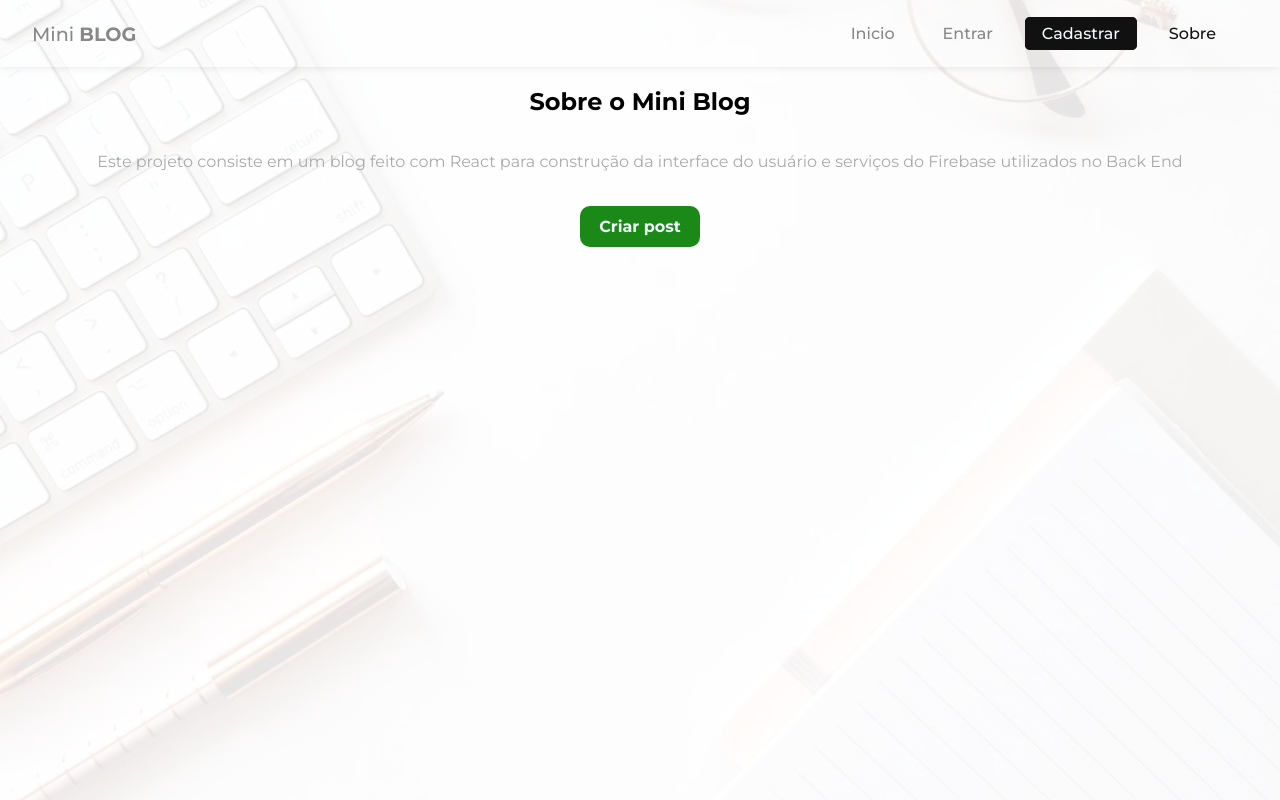
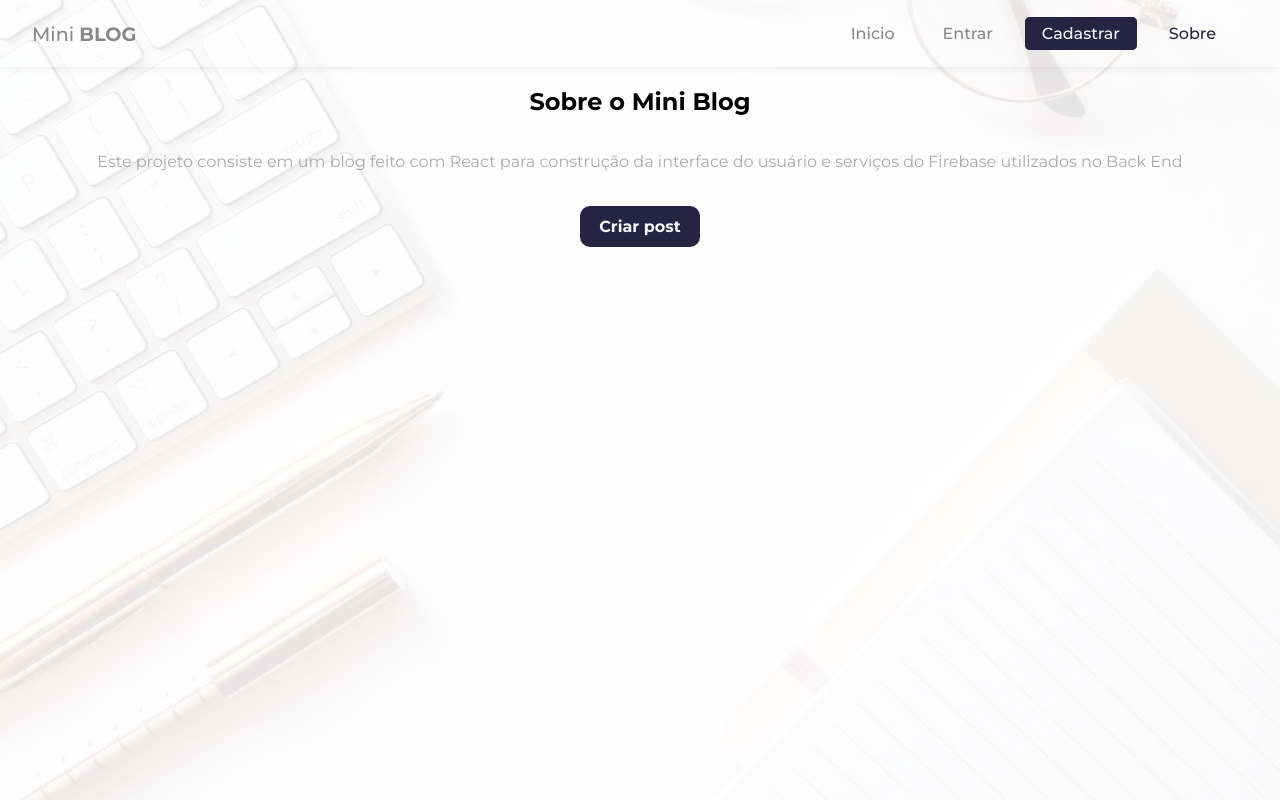
Before and after one commit to SilasRodrigues19/TechBlog, a React (Create React App) app: page /about in a window 1280 px wide. Shown: the top 800 px of the page. Built offline with nearby package versions, Linux system fonts and the light colour scheme; no server answers.

Commit message:
refactor: update button and anchor active color

```diff
--- a/src/components/Navbar/Navbar.module.scss
+++ b/src/components/Navbar/Navbar.module.scss
@@ -22,15 +22,15 @@
       }
     }
     .active {
-      color: #111;
+      color: #272343;
     }
     .signup {
       color: #f1fbfb;
-      background: #111;
-      border: 1px solid #111;
+      background: #272343;
+      border: 1px solid #272343;
       border-radius: 0.3rem;
       &:hover {
-        color: #111;
+        color: #272343;
         background: transparent;
       }
     }
--- a/src/index.scss
+++ b/src/index.scss
@@ -14,7 +14,11 @@ body {
 .container {
   min-height: 100vh;
   &::before {
-    @include backgroundBefore(fixed, .1, url('../src/images/background.webp') no-repeat center / cover);
+    @include backgroundBefore(
+      fixed,
+      0.1,
+      url('../src/images/background.webp') no-repeat center / cover
+    );
   }
 }
 
@@ -70,7 +74,7 @@ form {
 }
 
 .btn {
-  background: #1a8918;
+  background: #272343;
   color: #f1fbfb;
   text-align: center;
   cursor: pointer;
@@ -83,17 +87,17 @@ form {
   padding: pxToRem(10) pxToRem(15);
   font-size: 1rem;
   &.btn-dark {
-    background: #111;
+    background: #272343;
     border-radius: 0;
   }
   &.btn-outline {
     background: transparent;
     border-radius: 0;
-    color: #111;
-    border: 0.1rem solid #111;
+    color: #272343;
+    border: 0.1rem solid #272343;
     padding: pxToRem(7) pxToRem(30);
     &:hover {
-      background: #111;
+      background: #272343;
     }
   }
   &.btn-danger {
@@ -102,7 +106,7 @@ form {
     }
   }
   &:hover {
-    background: #0f730c;
+    background: rgba(39, 35, 67, 0.9);
     color: #f1fbfb;
   }
 }
@@ -126,5 +130,4 @@ button[disabled] {
       }
     }
   }
-
 }
```
